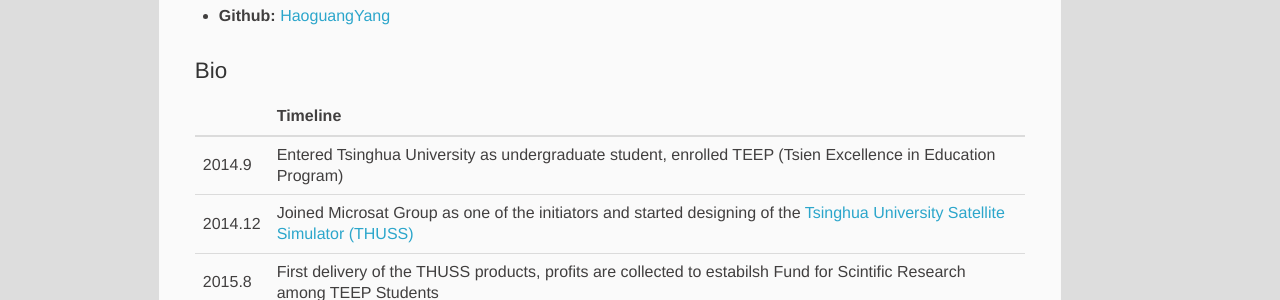
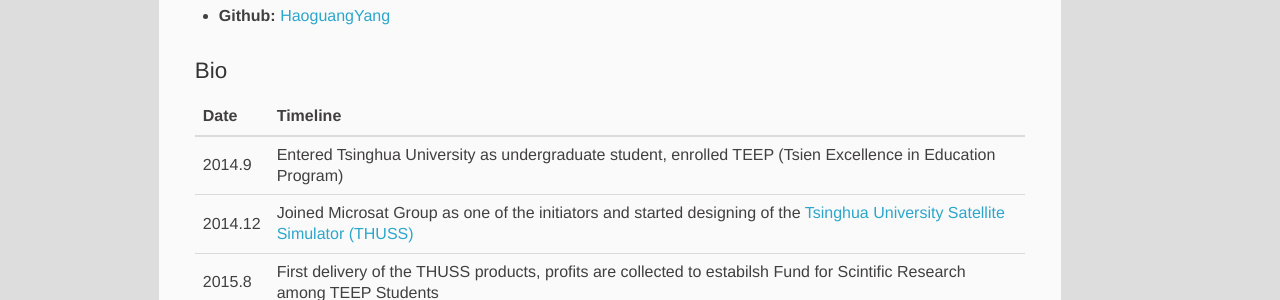
Before and after one commit to HaoguangYang/HaoguangYang.github.io, a Jekyll site: the page built from about/index.md, in a window 1280 px wide. Shown: the part 434-734 px from the top of the page. Built offline with Jekyll 4.4.1, drawn with Linux system fonts in a browser that asks for light colours; Markdown is read by kramdown in place of the engine named in the settings.

Commit message:
updating bio

```diff
--- a/about/index.md
+++ b/about/index.md
@@ -10,7 +10,7 @@ title: About me
 
 ### Bio
 
- ||Timeline|
+ |Date|Timeline|
  |---|---|
  |2014.9| Entered Tsinghua University as undergraduate student, enrolled TEEP (Tsien Excellence in Education Program)|
  |2014.12| Joined Microsat Group as one of the initiators and started designing of the [Tsinghua University Satellite Simulator (THUSS)](https://haoguangyang.github.io/2016/09/01/THUSS-Tsinghua-University-Satellite-Simulator)|
```
